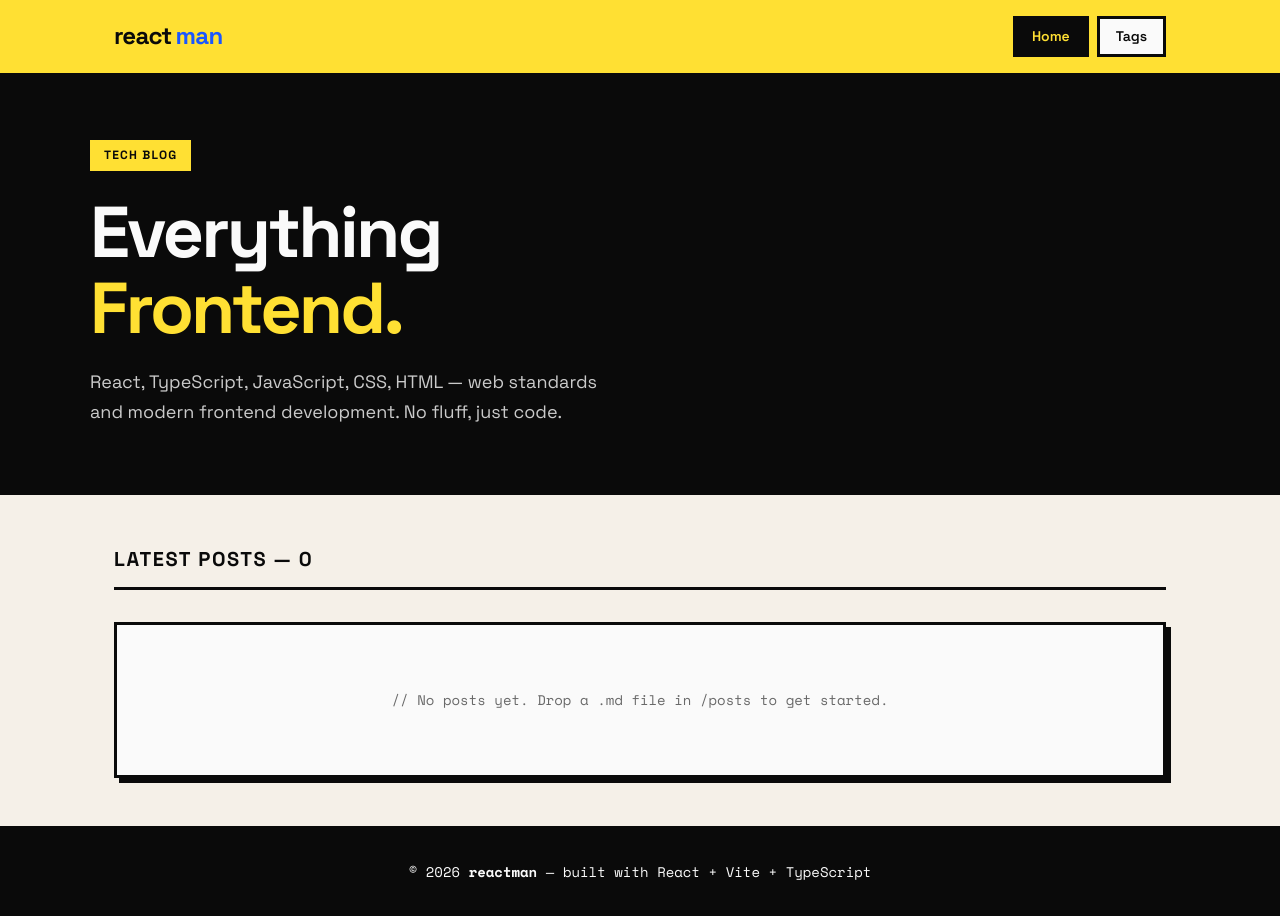
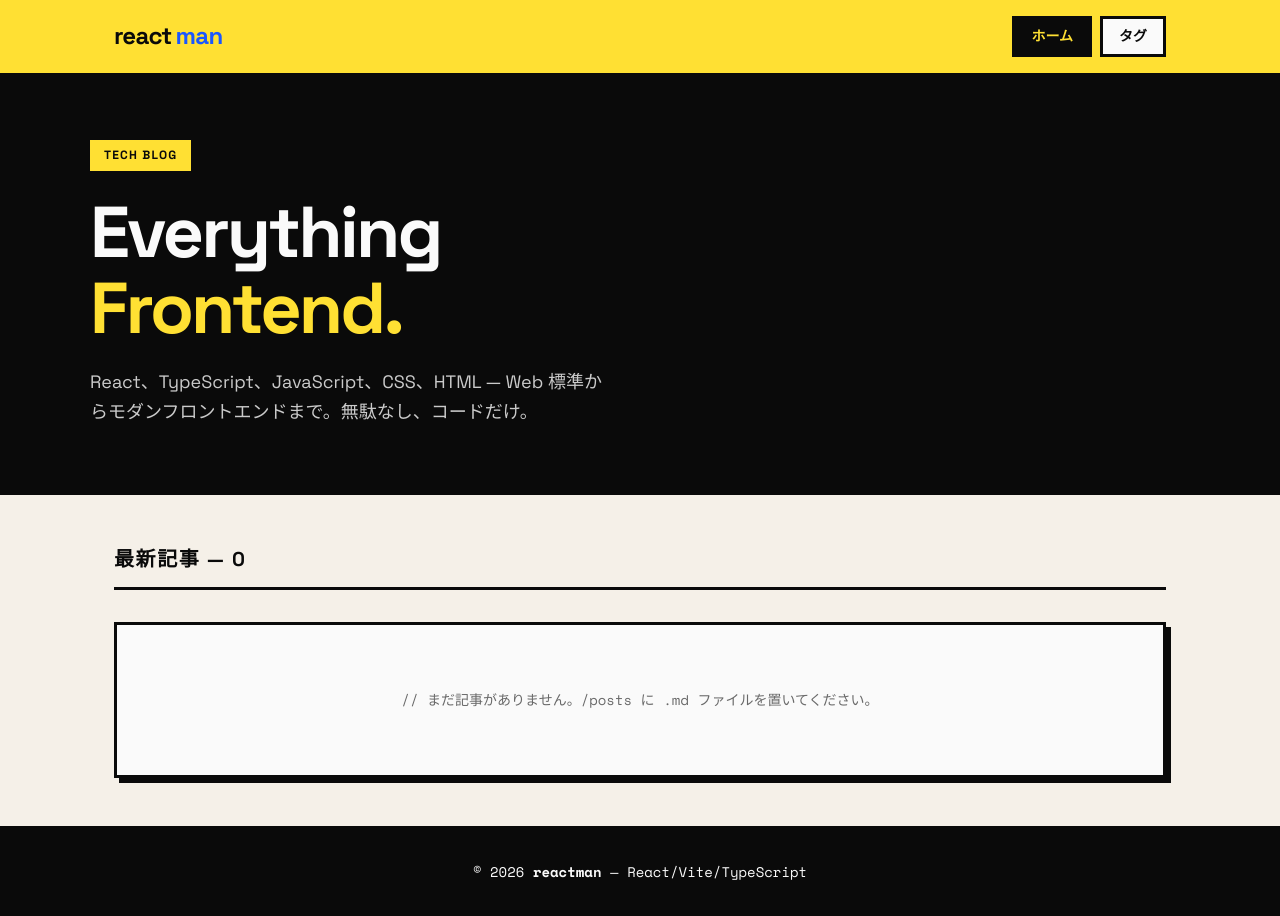
Before and after one commit to jun0222/react-man, a React (Vite) app: page / in a window 1280 px wide. Built offline with nearby package versions, Linux system fonts and the light colour scheme.

Commit message:
ci(ci): GitHub Pages 自動デプロイ設定と Makefile 追加

```diff
--- a/src/App.tsx
+++ b/src/App.tsx
@@ -1,4 +1,4 @@
-import { BrowserRouter, Routes, Route } from 'react-router-dom'
+import { HashRouter, Routes, Route } from 'react-router-dom'
 import Header from './components/Header'
 import Footer from './components/Footer'
 import Home from './pages/Home'
@@ -8,7 +8,7 @@ import NotFound from './pages/NotFound'
 
 export default function App() {
   return (
-    <BrowserRouter>
+    <HashRouter>
       <div style={{ display: 'flex', flexDirection: 'column', minHeight: '100vh' }}>
         <Header />
         <div style={{ flex: 1 }}>
@@ -22,6 +22,6 @@ export default function App() {
         </div>
         <Footer />
       </div>
-    </BrowserRouter>
+    </HashRouter>
   )
 }
--- a/src/components/Footer.tsx
+++ b/src/components/Footer.tsx
@@ -2,7 +2,7 @@ export default function Footer() {
   return (
     <footer className="site-footer">
       <p>
-        &copy; {new Date().getFullYear()} <strong>reactman</strong> — built with React + Vite + TypeScript
+        &copy; {new Date().getFullYear()} <strong>reactman</strong> — React/Vite/TypeScript
       </p>
     </footer>
   )
--- a/src/components/Header.tsx
+++ b/src/components/Header.tsx
@@ -13,13 +13,13 @@ export default function Header() {
             end
             className={({ isActive }) => `nav-link${isActive ? ' active' : ''}`}
           >
-            Home
+            ホーム
           </NavLink>
           <NavLink
             to="/tags"
             className={({ isActive }) => `nav-link${isActive ? ' active' : ''}`}
           >
-            Tags
+            タグ
           </NavLink>
         </nav>
       </div>
--- a/src/pages/Home.tsx
+++ b/src/pages/Home.tsx
@@ -15,17 +15,17 @@ export default function Home() {
             <em>Frontend.</em>
           </h1>
           <p className="hero__desc">
-            React, TypeScript, JavaScript, CSS, HTML — web standards and modern frontend development. No fluff, just code.
+            React、TypeScript、JavaScript、CSS、HTML — Web 標準からモダンフロントエンドまで。無駄なし、コードだけ。
           </p>
         </div>
       </section>
 
       <main className="posts-section">
-        <h2 className="section-title">Latest Posts — {posts.length}</h2>
+        <h2 className="section-title">最新記事 — {posts.length}</h2>
         <div className="posts-grid">
           {posts.length === 0 ? (
             <div className="posts-empty">
-              <p>// No posts yet. Drop a .md file in /posts to get started.</p>
+              <p>// まだ記事がありません。/posts に .md ファイルを置いてください。</p>
             </div>
           ) : (
             posts.map((post) => <PostCard key={post.slug} post={post} />)
--- a/src/pages/NotFound.tsx
+++ b/src/pages/NotFound.tsx
@@ -4,8 +4,8 @@ export default function NotFound() {
   return (
     <main className="not-found">
       <p className="not-found__code">404</p>
-      <p className="not-found__msg">Page not found.</p>
-      <Link to="/" className="btn">Back to Home</Link>
+      <p className="not-found__msg">ページが見つかりません。</p>
+      <Link to="/" className="btn">ホームに戻る</Link>
     </main>
   )
 }
--- a/src/pages/PostPage.tsx
+++ b/src/pages/PostPage.tsx
@@ -16,7 +16,7 @@ export default function PostPage() {
     <main className="post-page">
       <header className="post-header">
         <Link to="/" className="post-header__back">
-          ← Back to all posts
+          ← 記事一覧に戻る
         </Link>
 
         {post.tags.length > 0 && (
--- a/src/pages/TagsPage.tsx
+++ b/src/pages/TagsPage.tsx
@@ -23,14 +23,14 @@ export default function TagsPage() {
 
   return (
     <main className="tags-page">
-      <h1 className="section-title">Browse by Tag</h1>
+      <h1 className="section-title">タグで絞り込む</h1>
 
       <div className="tags-cloud">
         <button
           className={`tag-btn${active === null ? ' active' : ''}`}
           onClick={() => setActive(null)}
         >
-          All ({posts.length})
+          すべて ({posts.length})
         </button>
         {tags.map(([tag, count]) => (
           <button
@@ -46,7 +46,7 @@ export default function TagsPage() {
       <div className="posts-grid">
         {filtered.length === 0 ? (
           <div className="posts-empty">
-            <p>// No posts with this tag yet.</p>
+            <p>// このタグの記事はまだありません。</p>
           </div>
         ) : (
           filtered.map((post) => <PostCard key={post.slug} post={post} />)
--- a/vite.config.ts
+++ b/vite.config.ts
@@ -4,4 +4,5 @@ import react from '@vitejs/plugin-react'
 export default defineConfig({
   plugins: [react()],
   assetsInclude: ['**/*.md'],
+  base: process.env.GITHUB_ACTIONS ? '/react-man/' : '/',
 })
```
Also changed, not shown: 2 other files (tests, documents, lock files or other folders).
